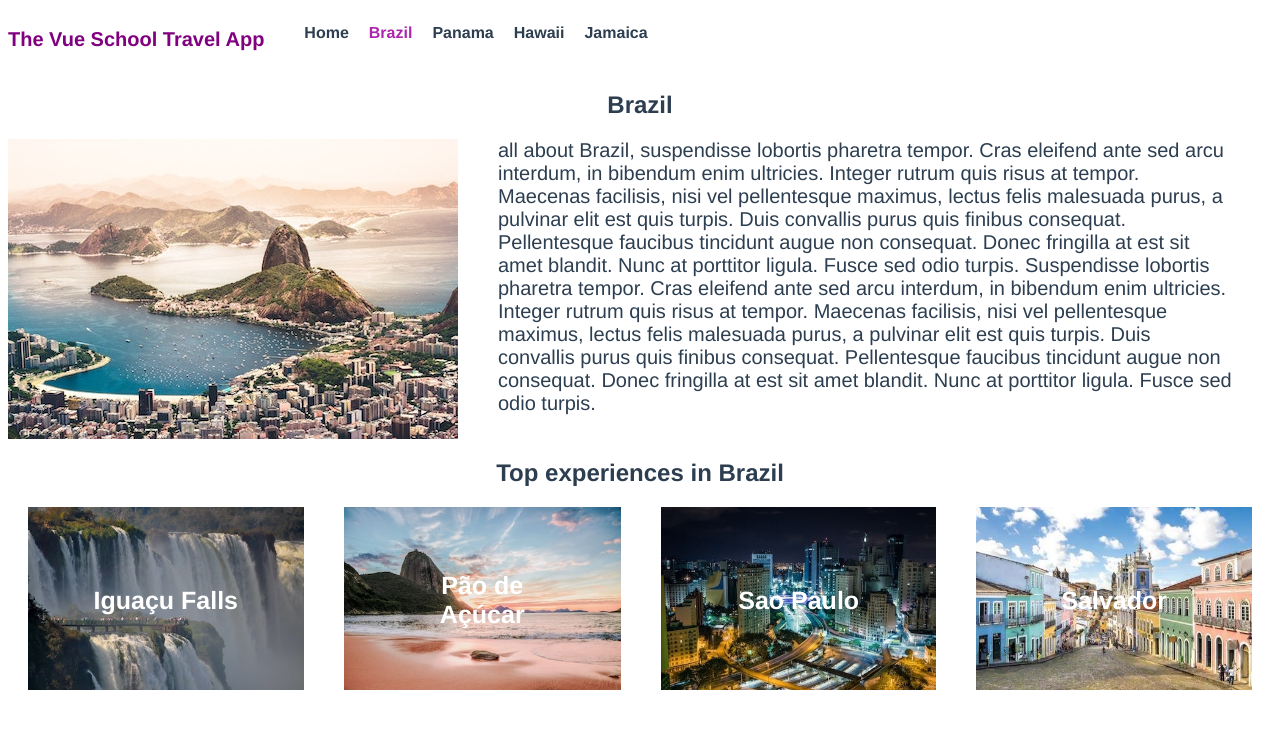
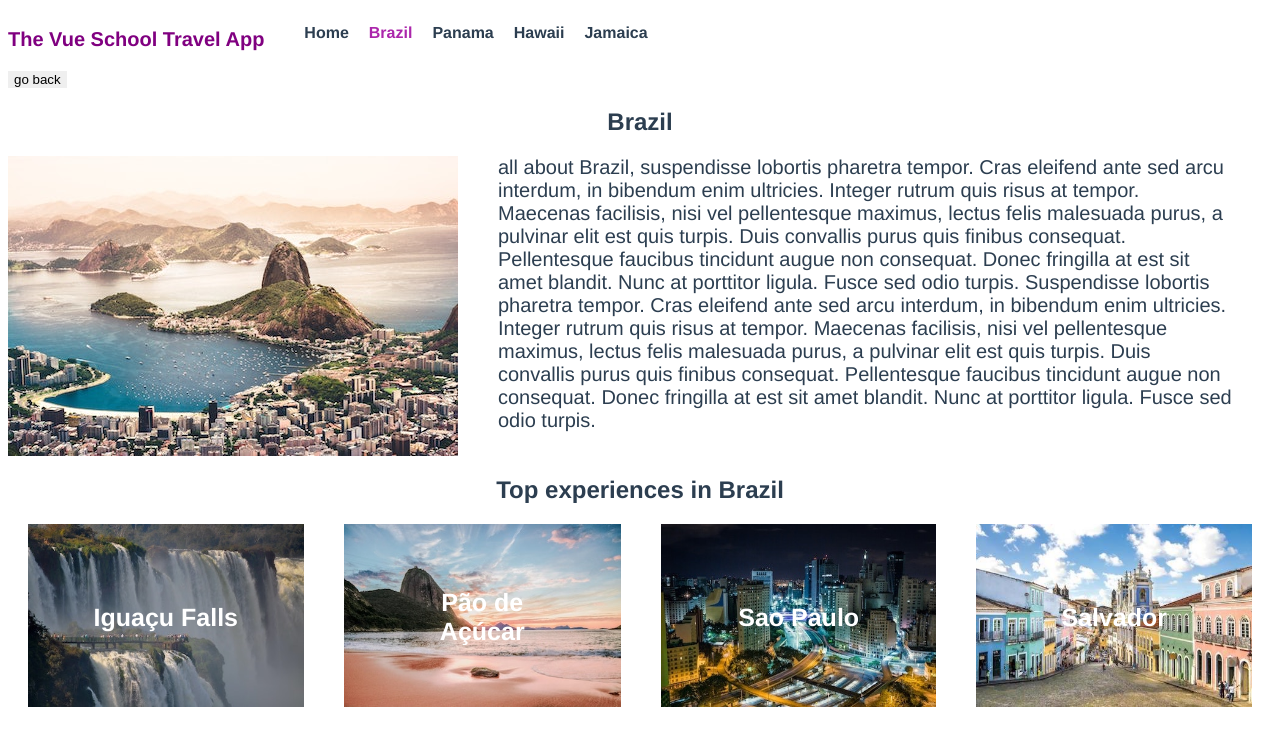
Before and after one commit to Adekabang/vue-router, a Vue app in the folder vue-travel-app/: page /destination/brazil in a window 1280 px wide. Shown: the top 746 px of the page. Built offline with nearby package versions, Linux system fonts and the light colour scheme.

Commit message:
add transition

```diff
--- a/vue-travel-app/src/App.vue
+++ b/vue-travel-app/src/App.vue
@@ -1,7 +1,9 @@
 <template>
   <div id="app">
     <TheNavigation />
-    <router-view :key="$route.path"/>
+    <transition name="slide" mode="out-in">
+      <router-view :key="$route.path"/>
+    </transition>
   </div>
 </template>
 
@@ -21,4 +23,13 @@ export default {
   text-align: center;
   color: #2c3e50;
 }
+.slide-enter-active,
+.slide-leave-active{
+  transition: opacity 1s, transform 1s;
+}
+.slide-enter,
+.slide-leave-to{
+  opacity: 0;
+  transform: translateX(-30%);
+}
 </style>
--- /dev/null
+++ b/vue-travel-app/src/components/GoBack.vue
@@ -0,0 +1,25 @@
+<template>
+  <span class="go-back">
+    <button @click="goBack">go back</button>
+  </span>
+</template>
+
+<script>
+export default {
+  methods: {
+    goBack(){
+      return this.$router.go(-1)
+    }
+  }
+}
+</script>
+
+<style scoped>
+.go-back {
+  display: flex;
+  cursor: pointer;
+}
+button{
+  border: 0;
+}
+</style>
--- a/vue-travel-app/src/views/DestinationDetails.vue
+++ b/vue-travel-app/src/views/DestinationDetails.vue
@@ -1,5 +1,6 @@
 <template>
   <div>
+    <GoBack/>
     <section class="destination">
       <h1>{{destination.name}}</h1>
       <div class="destination-details">
@@ -28,7 +29,11 @@
 
 <script>
 import store from "@/store.js";
+import GoBack from "@/components/GoBack";
 export default {
+  components:{
+    GoBack
+  },
   data() {
     return {};
   },
```
